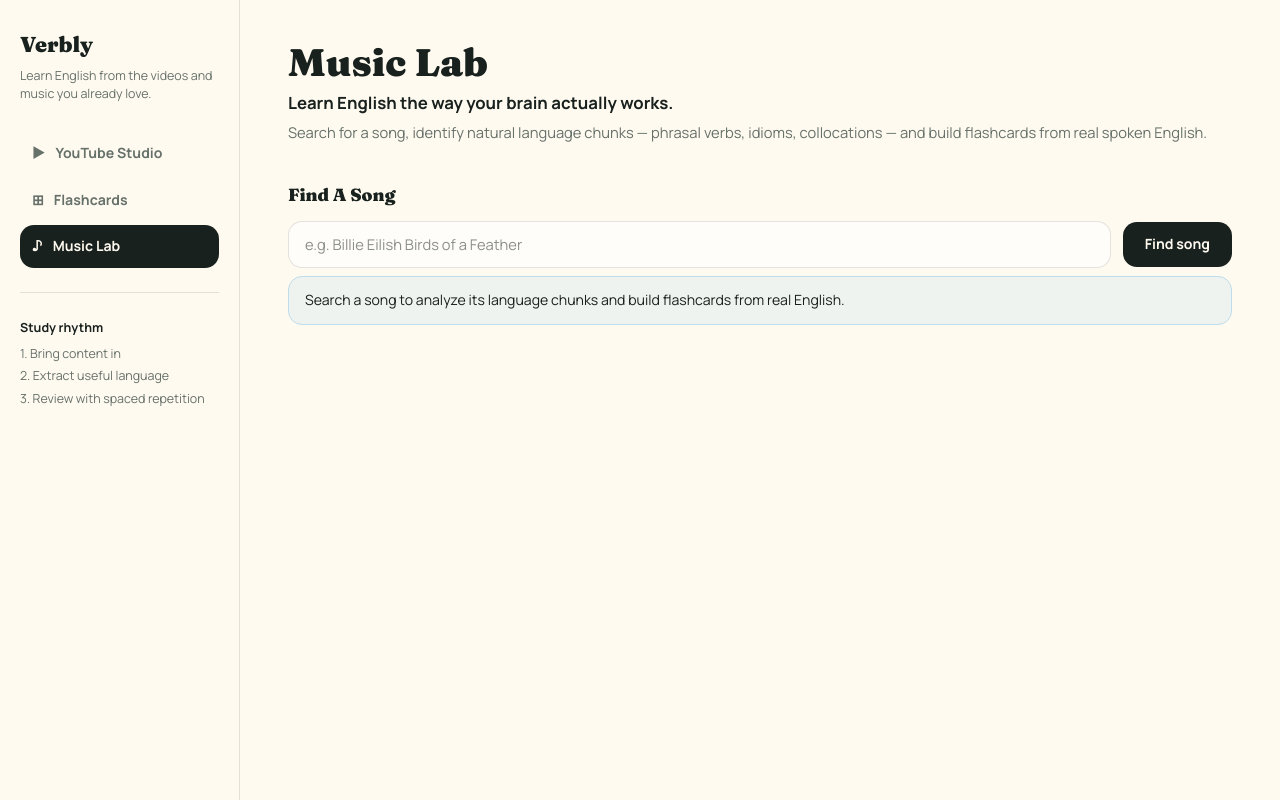
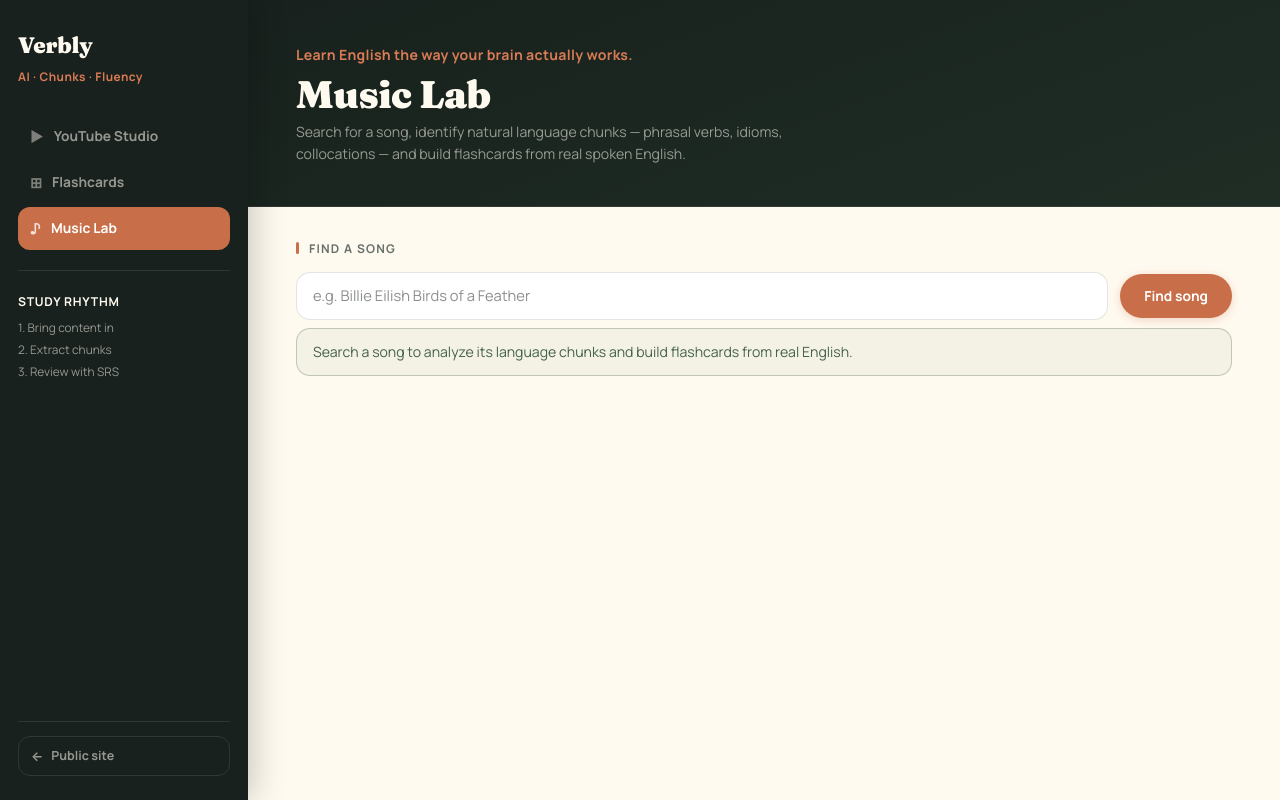
Before and after one commit to natsouzax/lexuri, a Next.js app: page /music in a window 1280 px wide. Built offline with nearby package versions, Linux system fonts and the light colour scheme.

Commit message:
desing aplication

```diff
--- a/app/(app)/layout.tsx
+++ b/app/(app)/layout.tsx
@@ -4,7 +4,9 @@ export default function AppLayout({ children }: { children: React.ReactNode }) {
   return (
     <div className="app-shell">
       <Sidebar />
-      <main className="main-content">{children}</main>
+      <main className="main-content">
+        {children}
+      </main>
     </div>
   )
 }
--- a/app/globals.css
+++ b/app/globals.css
@@ -41,78 +41,135 @@ h1, h2, h3 {
 /* Layout */
 .app-shell { display: flex; min-height: 100vh; }
 
+/* ── Sidebar (dark) ─────────────────────────────── */
 .sidebar {
-  width: 240px;
+  width: 248px;
   flex-shrink: 0;
-  background: rgba(255, 250, 240, 0.9);
-  backdrop-filter: blur(12px);
-  border-right: 1px solid var(--line);
+  background: var(--dark-bg);
   display: flex;
   flex-direction: column;
-  padding: 28px 20px;
+  padding: 28px 18px 24px;
   position: sticky;
   top: 0;
   height: 100vh;
   overflow-y: auto;
+  box-shadow: 4px 0 32px rgba(0, 0, 0, 0.22);
 }
 
 .sidebar-logo {
   font-family: Fraunces, Georgia, serif;
   font-weight: 900;
-  font-size: 1.35rem;
-  color: var(--ink);
+  font-size: 1.4rem;
+  color: var(--paper);
   margin-bottom: 4px;
+  letter-spacing: -0.01em;
 }
 
 .sidebar-caption {
-  font-size: 0.78rem;
-  color: var(--muted);
-  line-height: 1.5;
+  font-size: 0.74rem;
+  color: var(--clay-bright);
+  font-weight: 700;
+  letter-spacing: 0.04em;
   margin-bottom: 28px;
 }
 
-.sidebar-nav { display: flex; flex-direction: column; gap: 4px; }
+.sidebar-nav { display: flex; flex-direction: column; gap: 3px; }
 
 .nav-link {
   display: flex;
   align-items: center;
   gap: 10px;
   padding: 10px 12px;
-  border-radius: 14px;
-  color: var(--muted);
+  border-radius: 12px;
+  color: var(--dark-muted);
   font-weight: 700;
-  font-size: 0.88rem;
+  font-size: 0.86rem;
   text-decoration: none;
   transition: background 120ms ease, color 120ms ease;
 }
 
-.nav-link:hover { background: var(--sage); color: var(--ink); }
-.nav-link.active { background: var(--ink); color: var(--paper); }
+.nav-link:hover { background: rgba(255, 250, 240, 0.08); color: var(--paper); }
+.nav-link.active { background: var(--clay); color: #fff; }
 
 .sidebar-divider {
   border: none;
-  border-top: 1px solid var(--line);
-  margin: 24px 0;
+  border-top: 1px solid var(--dark-border);
+  margin: 20px 0;
 }
 
-.sidebar-rhythm { font-size: 0.78rem; color: var(--muted); line-height: 1.8; }
-.sidebar-rhythm strong { color: var(--ink); font-weight: 900; display: block; margin-bottom: 4px; }
+.sidebar-rhythm { font-size: 0.74rem; color: var(--dark-muted); line-height: 1.85; }
+.sidebar-rhythm strong { color: var(--paper); font-weight: 900; display: block; margin-bottom: 4px; font-size: 0.76rem; letter-spacing: 0.06em; text-transform: uppercase; }
 
-.main-content { flex: 1; min-width: 0; padding: 40px 48px; max-width: 1100px; }
+.sidebar-bottom { margin-top: auto; }
+.sidebar-site-link {
+  display: flex;
+  align-items: center;
+  gap: 8px;
+  padding: 9px 12px;
+  border-radius: 12px;
+  color: var(--dark-muted);
+  font-size: 0.78rem;
+  font-weight: 700;
+  text-decoration: none;
+  transition: color 100ms ease, background 100ms ease;
+  border: 1px solid var(--dark-border);
+}
+.sidebar-site-link:hover { color: var(--paper); background: rgba(255,250,240,0.06); }
 
-/* Hero */
-.hero { margin-bottom: 36px; }
-.hero-title { font-size: 2.4rem; margin: 0 0 6px; }
-.hero-subtitle { font-size: 1.05rem; font-weight: 700; color: var(--ink); margin: 0 0 4px; }
-.hero-body { color: var(--muted); font-size: 0.92rem; margin: 0; }
+.main-content { flex: 1; min-width: 0; padding: 0 48px 48px; max-width: 1100px; }
 
-/* Section title */
+/* ── App hero (dark bleed banner) ───────────────── */
+.app-hero {
+  background: linear-gradient(160deg, var(--dark-bg) 0%, #1f2d25 100%);
+  padding: 44px 48px 40px;
+  margin: 0 -48px 32px;
+  border-bottom: 1px solid var(--dark-border);
+}
+.app-hero-title {
+  font-family: Fraunces, Georgia, serif;
+  font-weight: 900;
+  font-size: clamp(1.8rem, 3vw, 2.6rem);
+  color: var(--paper);
+  line-height: 1.1;
+  margin: 0 0 6px;
+  letter-spacing: -0.015em;
+}
+.app-hero-subtitle {
+  font-size: 0.88rem;
+  font-weight: 700;
+  color: var(--clay-bright);
+  margin: 0 0 6px;
+  letter-spacing: 0.02em;
+}
+.app-hero-body {
+  font-size: 0.88rem;
+  color: var(--dark-muted);
+  margin: 0;
+  max-width: 540px;
+  line-height: 1.6;
+}
+
+/* ── Section title ──────────────────────────────── */
 .section-title {
-  font-size: 1.1rem;
+  font-size: 0.75rem;
   font-weight: 900;
-  margin: 28px 0 12px;
-  color: var(--ink);
-  font-family: Fraunces, Georgia, serif;
+  margin: 32px 0 14px;
+  color: var(--muted);
+  font-family: Manrope, sans-serif;
+  letter-spacing: 0.1em;
+  text-transform: uppercase;
+  display: flex;
+  align-items: center;
+  gap: 10px;
+}
+.section-title::before {
+  content: '';
+  display: inline-block;
+  width: 3px;
+  height: 12px;
+  background: var(--clay);
+  border-radius: 2px;
+  flex-shrink: 0;
 }
 
 /* Metrics */
@@ -120,71 +177,80 @@ h1, h2, h3 {
 .metric-card {
   border: 1px solid var(--line);
   border-radius: 20px;
-  padding: 16px 20px;
-  background: rgba(255, 255, 255, 0.5);
+  padding: 18px 22px;
+  background: #fff;
   box-shadow: var(--shadow-sm);
+  transition: box-shadow 160ms ease, transform 160ms ease;
 }
-.metric-value { font-family: Fraunces, Georgia, serif; font-size: 2rem; font-weight: 900; line-height: 1; margin-bottom: 4px; }
-.metric-label { font-size: 0.78rem; color: var(--muted); font-weight: 700; text-transform: uppercase; letter-spacing: 0.06em; }
+.metric-card:hover { box-shadow: var(--shadow-md); transform: translateY(-2px); }
+.metric-value { font-family: Fraunces, Georgia, serif; font-size: 2.2rem; font-weight: 900; line-height: 1; margin-bottom: 4px; color: var(--ink); }
+.metric-label { font-size: 0.68rem; color: var(--muted); font-weight: 900; text-transform: uppercase; letter-spacing: 0.1em; }
 
 /* Form */
 .input-row { display: flex; gap: 12px; align-items: center; margin-bottom: 8px; }
 .input-field {
   flex: 1;
-  border: 1px solid var(--line);
+  border: 1.5px solid var(--line);
   border-radius: 14px;
   padding: 11px 16px;
-  background: rgba(255, 255, 255, 0.6);
+  background: #fff;
   color: var(--ink);
   font: inherit;
   font-size: 0.92rem;
   outline: none;
   transition: border-color 120ms ease, box-shadow 120ms ease;
 }
-.input-field:focus { border-color: var(--moss); box-shadow: 0 0 0 3px rgba(70, 98, 74, 0.12); }
+.input-field:focus { border-color: var(--clay); box-shadow: 0 0 0 3px rgba(200, 111, 74, 0.12); }
 
 .btn-primary {
   border: 0;
-  border-radius: 14px;
-  padding: 11px 22px;
-  background: var(--ink);
-  color: var(--paper);
+  border-radius: 999px;
+  padding: 11px 24px;
+  background: var(--clay);
+  color: #fff;
   font: inherit;
   font-weight: 900;
-  font-size: 0.88rem;
+  font-size: 0.86rem;
   cursor: pointer;
   white-space: nowrap;
-  transition: background 120ms ease, transform 80ms ease;
+  transition: background 120ms ease, transform 80ms ease, box-shadow 120ms ease;
+  box-shadow: 0 2px 10px rgba(200, 111, 74, 0.28);
 }
-.btn-primary:hover { background: var(--moss); }
+.btn-primary:hover { background: #b05a37; box-shadow: 0 4px 16px rgba(200, 111, 74, 0.38); }
 .btn-primary:active { transform: translateY(1px); }
-.btn-primary:disabled { opacity: 0.45; cursor: not-allowed; }
+.btn-primary:disabled { opacity: 0.45; cursor: not-allowed; box-shadow: none; }
 
 .btn-secondary {
-  border: 1px solid var(--line);
-  border-radius: 14px;
-  padding: 10px 18px;
-  background: rgba(255, 255, 255, 0.5);
+  border: 1.5px solid var(--line);
+  border-radius: 999px;
+  padding: 10px 20px;
+  background: #fff;
   color: var(--ink);
   font: inherit;
   font-weight: 700;
-  font-size: 0.88rem;
+  font-size: 0.86rem;
   cursor: pointer;
-  transition: background 120ms ease;
+  transition: background 120ms ease, border-color 120ms ease;
 }
-.btn-secondary:hover { background: var(--sage); }
-.btn-wide { width: 100%; }
+.btn-secondary:hover { background: var(--sage); border-color: var(--moss); }
+.btn-wide { width: 100%; justify-content: center; }
 
 /* Cards */
-.card { border: 1px solid var(--line); border-radius: 22px; padding: 20px; background: rgba(255, 255, 255, 0.5); box-shadow: var(--shadow-sm); }
+.card {
+  border: 1px solid var(--line);
+  border-radius: 22px;
+  padding: 22px;
+  background: #fff;
+  box-shadow: var(--shadow-sm);
+}
 
 /* Flashcard flip */
-.flashcard-scene { perspective: 900px; margin-bottom: 16px; }
+.flashcard-scene { perspective: 1100px; margin-bottom: 16px; }
 .flashcard-inner {
   position: relative;
   width: 100%;
-  min-height: 180px;
-  transition: transform 500ms cubic-bezier(0.4, 0, 0.2, 1);
+  min-height: 200px;
+  transition: transform 520ms cubic-bezier(0.4, 0, 0.2, 1);
   transform-style: preserve-3d;
 }
 .flashcard-inner.flipped { transform: rotateY(180deg); }
@@ -192,19 +258,19 @@ h1, h2, h3 {
   position: absolute;
   inset: 0;
   border: 1px solid var(--line);
-  border-radius: 22px;
-  padding: 28px 28px 24px;
+  border-radius: 24px;
+  padding: 32px 32px 28px;
   backface-visibility: hidden;
   display: flex;
   flex-direction: column;
 }
-.flashcard-front { background: linear-gradient(135deg, rgba(215, 234, 210, 0.5) 0%, rgba(255, 250, 240, 0.9) 100%); box-shadow: var(--shadow-md); }
-.flashcard-back { background: linear-gradient(135deg, rgba(246, 202, 95, 0.25) 0%, rgba(255, 250, 240, 0.9) 100%); box-shadow: var(--shadow-md); transform: rotateY(180deg); }
-.flashcard-word { font-family: Fraunces, Georgia, serif; font-size: 2rem; font-weight: 900; margin-bottom: 8px; }
-.flashcard-translation { color: var(--muted); font-size: 0.9rem; font-style: italic; }
-.flashcard-explanation { font-size: 0.95rem; line-height: 1.6; margin-bottom: 12px; }
-.flashcard-example { font-size: 0.88rem; color: var(--muted); font-style: italic; border-left: 2px solid var(--clay); padding-left: 12px; }
-.flashcard-source { margin-top: auto; font-size: 0.72rem; color: var(--muted); display: flex; align-items: center; gap: 6px; }
+.flashcard-front { background: linear-gradient(145deg, rgba(70,98,74,0.1) 0%, #fff 55%); box-shadow: var(--shadow-lg); }
+.flashcard-back  { background: linear-gradient(145deg, rgba(200,111,74,0.1) 0%, #fffaf0 60%); box-shadow: var(--shadow-lg); transform: rotateY(180deg); }
+.flashcard-word  { font-family: Fraunces, Georgia, serif; font-size: 2.2rem; font-weight: 900; margin-bottom: 6px; letter-spacing: -0.01em; }
+.flashcard-translation { color: var(--clay); font-size: 0.92rem; font-weight: 700; margin-bottom: 4px; }
+.flashcard-explanation { font-size: 0.95rem; line-height: 1.65; margin-bottom: 14px; color: var(--ink); }
+.flashcard-example { font-size: 0.87rem; color: var(--muted); font-style: italic; border-left: 3px solid var(--clay); padding-left: 14px; line-height: 1.6; }
+.flashcard-source { margin-top: auto; font-size: 0.7rem; color: var(--muted); display: flex; align-items: center; gap: 6px; }
 
 /* Chips */
 .chip-list { display: flex; flex-wrap: wrap; gap: 8px; margin-bottom: 12px; }
@@ -214,42 +280,47 @@ h1, h2, h3 {
   gap: 6px;
   border: 0;
   border-radius: 999px;
-  padding: 6px 12px;
-  background: var(--ink);
-  color: var(--paper);
+  padding: 6px 14px;
+  background: var(--clay);
+  color: #fff;
   font: inherit;
   font-size: 0.82rem;
   font-weight: 700;
   cursor: pointer;
+  transition: background 100ms ease;
 }
-.chip:hover { background: var(--moss); }
+.chip:hover { background: #b05a37; }
 
 /* Vocab card */
-.vocab-card { border: 1px solid var(--line); border-radius: 18px; padding: 16px 18px; background: rgba(255, 255, 255, 0.4); margin-bottom: 10px; }
+.vocab-card { border: 1px solid var(--line); border-radius: 18px; padding: 18px 20px; background: #fff; margin-bottom: 10px; box-shadow: var(--shadow-sm); }
 .vocab-word { font-family: Fraunces, Georgia, serif; font-size: 1.15rem; font-weight: 900; margin-bottom: 4px; }
-.vocab-context { font-size: 0.88rem; color: var(--ink); margin-bottom: 4px; font-style: italic; }
+.vocab-context { font-size: 0.88rem; color: var(--ink); margin-bottom: 4px; font-style: italic; border-left: 2px solid var(--clay); padding-left: 10px; }
 .vocab-reason { font-size: 0.82rem; color: var(--muted); }
-.vocab-actions { display: flex; gap: 8px; margin-top: 10px; }
+.vocab-actions { display: flex; gap: 8px; margin-top: 12px; }
 
 /* Deck / SRS card */
-.deck-card { border: 1px solid var(--line); border-radius: 18px; padding: 18px 20px; background: rgba(190, 220, 235, 0.2); margin-bottom: 14px; }
-.deck-word { font-family: Fraunces, Georgia, serif; font-size: 1.35rem; font-weight: 900; margin-bottom: 6px; }
-.deck-definition { font-size: 0.9rem; color: var(--muted); margin-bottom: 14px; }
+.deck-card { border: 1px solid var(--line); border-radius: 20px; padding: 22px 24px; background: #fff; margin-bottom: 14px; box-shadow: var(--shadow-sm); }
+.deck-word { font-family: Fraunces, Georgia, serif; font-size: 1.45rem; font-weight: 900; margin-bottom: 6px; }
+.deck-definition { font-size: 0.9rem; color: var(--muted); margin-bottom: 16px; line-height: 1.6; }
 .review-buttons { display: flex; gap: 6px; }
 .review-btn {
   flex: 1;
-  border: 1px solid var(--line);
-  border-radius: 10px;
-  padding: 8px 4px;
-  background: rgba(255, 255, 255, 0.6);
+  border: 1.5px solid var(--line);
+  border-radius: 12px;
+  padding: 10px 4px;
+  background: #fff;
   color: var(--ink);
   font: inherit;
   font-weight: 900;
-  font-size: 0.88rem;
+  font-size: 0.78rem;
   cursor: pointer;
-  transition: background 100ms ease, color 100ms ease;
+  transition: background 100ms ease, color 100ms ease, border-color 100ms ease, transform 80ms ease;
+  display: flex;
+  flex-direction: column;
+  align-items: center;
+  gap: 2px;
 }
-.review-btn:hover { background: var(--ink); color: var(--paper); }
+.review-btn:hover { transform: translateY(-2px); }
 
 /* Select */
 .select-field { border: 1px solid var(--line); border-radius: 12px; padding: 9px 14px; background: rgba(255, 255, 255, 0.6); color: var(--ink); font: inherit; font-size: 0.88rem; outline: none; cursor: pointer; width: 100%; }
@@ -257,12 +328,19 @@ h1, h2, h3 {
 .select-label { font-size: 0.82rem; font-weight: 700; color: var(--muted); white-space: nowrap; }
 
 /* Learning card */
-.learning-card { border: 1px solid var(--line); border-radius: 18px; padding: 18px 20px; background: linear-gradient(135deg, rgba(215, 234, 210, 0.3), rgba(255, 250, 240, 0.8)); margin-bottom: 10px; }
+.learning-card {
+  border: 1px solid var(--line);
+  border-radius: 20px;
+  padding: 20px 22px;
+  background: linear-gradient(145deg, rgba(70, 98, 74, 0.08) 0%, #fff 60%);
+  margin-bottom: 10px;
+  box-shadow: var(--shadow-sm);
+}
 
 /* Alerts */
-.alert-info { border: 1px solid var(--sky); border-radius: 14px; padding: 12px 16px; background: rgba(190, 220, 235, 0.25); font-size: 0.88rem; margin-bottom: 12px; }
-.alert-warn { border: 1px solid rgba(200, 111, 74, 0.35); border-radius: 14px; padding: 12px 16px; background: rgba(200, 111, 74, 0.08); font-size: 0.88rem; margin-bottom: 12px; }
-.alert-error { border: 1px solid rgba(200, 80, 60, 0.4); border-radius: 14px; padding: 12px 16px; background: rgba(200, 80, 60, 0.08); font-size: 0.88rem; color: #7a1a0e; margin-bottom: 12px; }
+.alert-info  { border: 1px solid rgba(70,98,74,0.3);     border-radius: 14px; padding: 12px 16px; background: rgba(70,98,74,0.06);    font-size: 0.88rem; margin-bottom: 12px; color: var(--moss); }
+.alert-warn  { border: 1px solid rgba(200, 111, 74, 0.35); border-radius: 14px; padding: 12px 16px; background: rgba(200, 111, 74, 0.07); font-size: 0.88rem; margin-bottom: 12px; color: var(--clay); }
+.alert-error { border: 1px solid rgba(200, 80, 60, 0.4);   border-radius: 14px; padding: 12px 16px; background: rgba(200, 80, 60, 0.06); font-size: 0.88rem; color: #7a1a0e; margin-bottom: 12px; }
 
 /* Grid helpers */
 .two-col { display: grid; grid-template-columns: 1fr 1fr; gap: 12px; }
@@ -273,9 +351,11 @@ h1, h2, h3 {
 @keyframes spin { to { transform: rotate(360deg); } }
 
 @media (max-width: 768px) {
-  .sidebar { display: none; }
-  .main-content { padding: 24px 20px; }
-  .two-col { grid-template-columns: 1fr; }
+  .sidebar     { display: none; }
+  .main-content { padding: 0 20px 32px; }
+  .app-hero    { padding: 32px 20px 28px; margin: 0 -20px 24px; }
+  .two-col     { grid-template-columns: 1fr; }
+  .three-col   { grid-template-columns: 1fr; }
 }
 
 /* =====================================================
--- a/components/Sidebar.tsx
+++ b/components/Sidebar.tsx
@@ -4,9 +4,9 @@ import Link from 'next/link'
 import { usePathname } from 'next/navigation'
 
 const NAV_ITEMS = [
-  { href: '/youtube', label: 'YouTube Studio', icon: '▶' },
-  { href: '/flashcards', label: 'Flashcards', icon: '⊞' },
-  { href: '/music', label: 'Music Lab', icon: '♪' },
+  { href: '/youtube',    label: 'YouTube Studio', icon: '▶' },
+  { href: '/flashcards', label: 'Flashcards',     icon: '⊞' },
+  { href: '/music',      label: 'Music Lab',       icon: '♪' },
 ]
 
 export default function Sidebar() {
@@ -14,10 +14,11 @@ export default function Sidebar() {
 
   return (
     <aside className="sidebar">
+      <div>
+        <Link href="/" style={{ textDecoration: 'none' }}>
           <div className="sidebar-logo">Verbly</div>
-      <p className="sidebar-caption">
-        Learn English from the videos and music you already love.
-      </p>
+        </Link>
+        <p className="sidebar-caption">AI · Chunks · Fluency</p>
 
         <nav className="sidebar-nav">
           {NAV_ITEMS.map((item) => (
@@ -26,7 +27,7 @@ export default function Sidebar() {
               href={item.href}
               className={`nav-link${pathname.startsWith(item.href) ? ' active' : ''}`}
             >
-            <span>{item.icon}</span>
+              <span style={{ fontSize: '0.9rem', opacity: 0.8 }}>{item.icon}</span>
               <span>{item.label}</span>
             </Link>
           ))}
@@ -38,9 +39,18 @@ export default function Sidebar() {
           <strong>Study rhythm</strong>
           1. Bring content in
           <br />
-        2. Extract useful language
+          2. Extract chunks
           <br />
-        3. Review with spaced repetition
+          3. Review with SRS
+        </div>
+      </div>
+
+      <div className="sidebar-bottom">
+        <hr className="sidebar-divider" style={{ marginBottom: 14 }} />
+        <Link href="/" className="sidebar-site-link">
+          <span style={{ fontSize: '0.8rem' }}>←</span>
+          <span>Public site</span>
+        </Link>
       </div>
     </aside>
   )
--- a/components/ui/Hero.tsx
+++ b/components/ui/Hero.tsx
@@ -6,10 +6,10 @@ interface Props {
 
 export default function Hero({ title, subtitle, body }: Props) {
   return (
-    <div className="hero">
-      <h1 className="hero-title">{title}</h1>
-      <p className="hero-subtitle">{subtitle}</p>
-      <p className="hero-body">{body}</p>
+    <div className="app-hero">
+      <p className="app-hero-subtitle">{subtitle}</p>
+      <h1 className="app-hero-title">{title}</h1>
+      <p className="app-hero-body">{body}</p>
     </div>
   )
 }
```
Also changed, not shown: components/ui/DeckCard.tsx (+16 -5 lines). Lines whose indentation alone changed are shown as unchanged.
